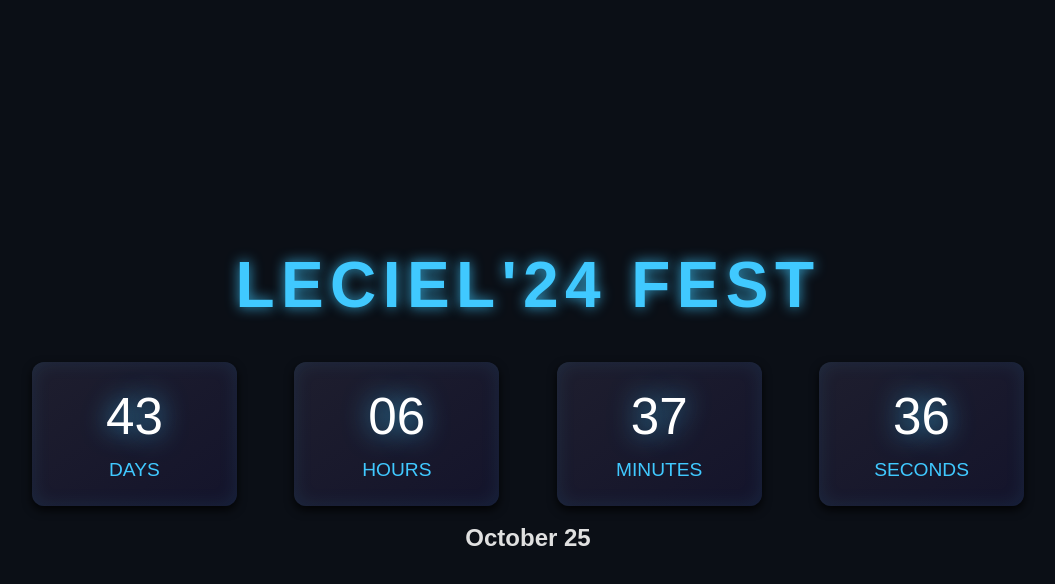
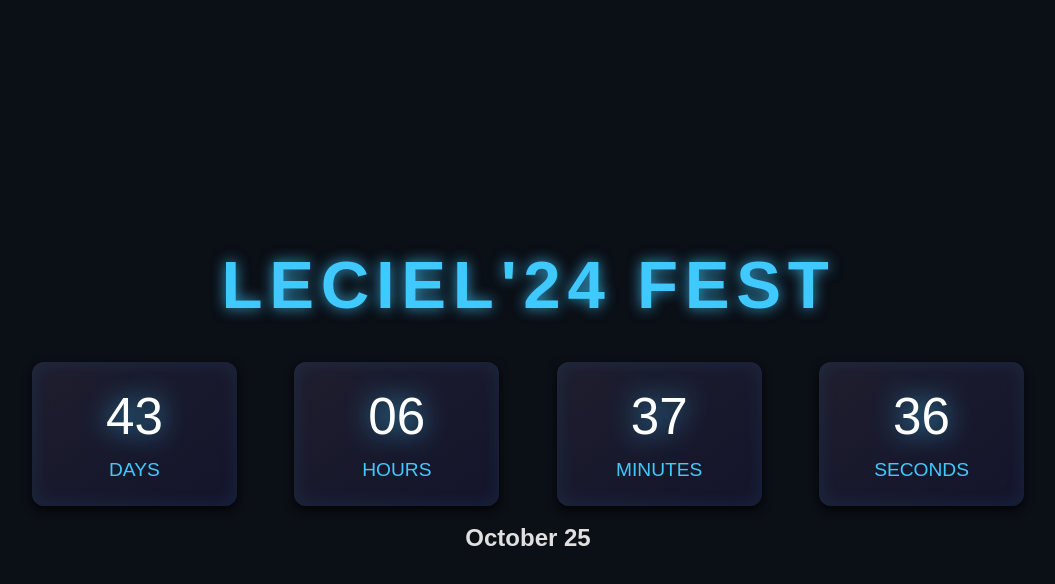
Before and after one commit to yusuf0205/Countdown, a plain HTML site: page index.html in a window 1280 px wide. In both pictures the pointer is over the element "LECIEL'24 FEST". Shown: the whole page, without its empty margins (112-1167 px from the left). Drawn offline with Linux system fonts and the light colour scheme.

Commit message:
added smooth transistion for heading

```diff
--- a/styles.css
+++ b/styles.css
@@ -33,6 +33,11 @@ h1.tech-title {
   text-transform: uppercase;
   letter-spacing: 0.5vw;
   text-shadow: 0 0 1vw rgba(64, 201, 255, 0.8);
+}
+
+.tech-title:hover {
+  transform: scale(1.05);
+  transition: opacity 0.7s ease, transform 0.3s ease;
 }
 
 /* Countdown container */
```
